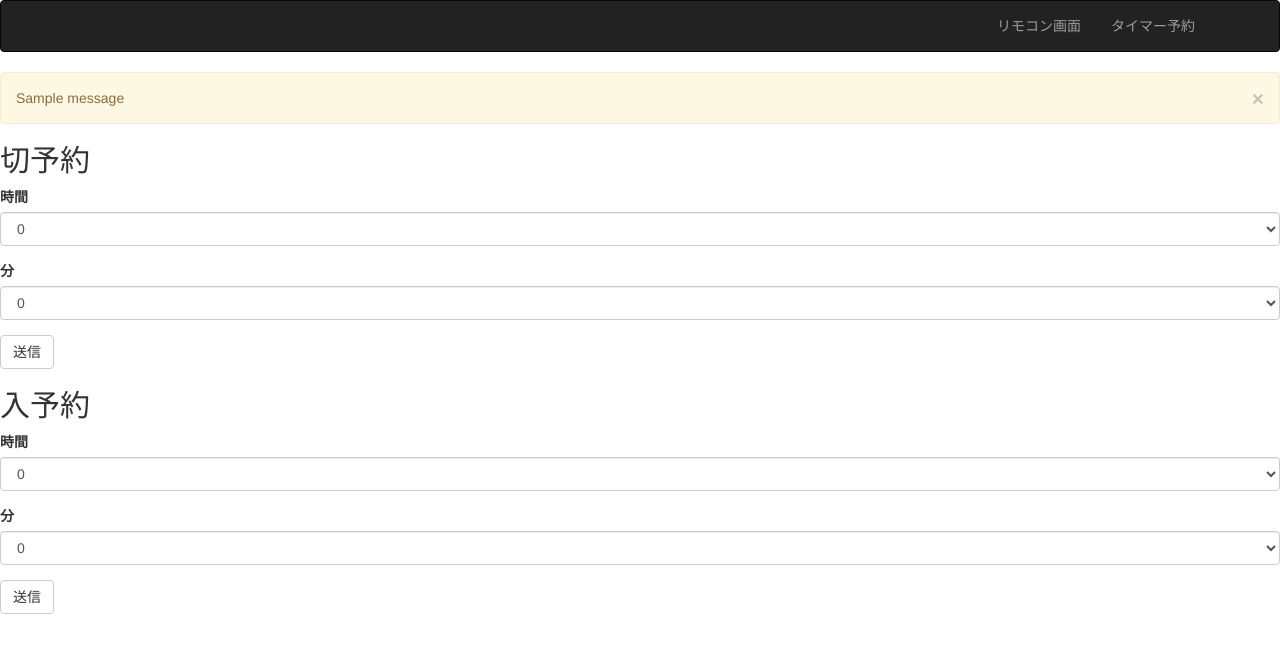
After one commit to momotaro98/raspberry_AC_controller, a Flask app: page /reservation in a window 1280 px wide. The commit adds this page. Shown: the top 653 px of the page. Run offline with Flask 2, Linux system fonts and the light colour scheme; one stand-in notice (Sample message) is shown; some libraries are stand-ins or nearby versions.

Commit message:
add reservation display. NEED TO add undo button and fix the UI

```diff
--- a/app.py
+++ b/app.py
@@ -4,7 +4,7 @@ from flask import Flask, render_template, request, redirect, url_for, flash
 from flask_bootstrap import Bootstrap
 
 from config import Config
-from model import ACState
+from model import ACState, ReserveOffTimeForm, ReserveOnTimeForm
 
 
 def create_app():
@@ -119,5 +119,26 @@ def modeWind(windMode):
     return render_template('index.html', state=jstate)
 
 
+@app.route('/reservation', methods=['POST', 'GET'])
+def reserve():
+    offForm = ReserveOffTimeForm()
+    onForm = ReserveOnTimeForm()
+    if offForm.validate_on_submit():
+        # 赤外線送信
+
+        # flash表示
+        offtext = "{h}時間{m}分後の切予約をしました".format(h=offForm.hour.data, m=offForm.minute.data)
+        flash(offtext)
+        return redirect(url_for('reserve'))
+    if onForm.validate_on_submit():
+        # 赤外線送信
+
+        # flash表示
+        ontext = "{h}時間{m}分後の入予約をしました".format(h=onForm.hour.data, m=onForm.minute.data)
+        flash(ontext)
+        return redirect(url_for('reserve'))
+    return render_template('reservation.html', offForm=offForm, onForm=onForm)
+
+
 if __name__ == "__main__":
     app.run(debug=True, host="0.0.0.0", port=5055)
--- a/model.py
+++ b/model.py
@@ -1,6 +1,9 @@
 import os
 import csv
 from datetime import datetime
+
+from flask.ext.wtf import Form
+from wtforms import SelectField, SubmitField
 
 from config import Config
 
@@ -172,3 +175,14 @@ class InfraredSignal:
 
         # 正常に送信できたとき
         return
+
+
+class ReserveOffTimeForm(Form):
+    hour = SelectField('時間', choices=[(str(i), str(i)) for i in range(0, 13)]) # 最大12時間
+    minute = SelectField('分', choices=[(str(0), str(0)), (str(30), str(30))])
+    submit = SubmitField('送信')
+
+class ReserveOnTimeForm(Form):
+    hour = SelectField('時間', choices=[(str(i), str(i)) for i in range(0, 13)]) # 最大12時間
+    minute = SelectField('分', choices=[(str(0), str(0)), (str(30), str(30))])
+    submit = SubmitField('送信')
--- a/static/css/default.css
+++ b/static/css/default.css
@@ -1,7 +1,7 @@
 a:hover {
     text-decoration: none;
 }
-#text {
+.text {
     clear: right;
     display: block;
     margin: 0 auto;
--- a/templates/index.html
+++ b/templates/index.html
@@ -8,7 +8,7 @@
 </div>
 {% endfor %}
 
-<div id="text">
+<div class="text">
     <h2>WEBリモコン</h2>
 </div>
 <div class="container">
--- a/templates/layout.html
+++ b/templates/layout.html
@@ -26,7 +26,7 @@
         <div class="navbar-collapse collapse">
             <ul class="nav navbar-nav navbar-right">
                 <li><a href="{{ url_for('index') }}">リモコン画面</a></li>
-                <li><a href="{{ url_for('index') }}">タイマー予約</a></li>
+                <li><a href="{{ url_for('reserve') }}">タイマー予約</a></li>
             </ul>
         </div>
     </div>
--- /dev/null
+++ b/templates/reservation.html
@@ -0,0 +1,23 @@
+{% extends "layout.html" %}
+{% import "bootstrap/wtf.html" as wtf %}
+
+{% block content %}
+
+{% for message in get_flashed_messages() %}
+<div class="alert alert-warning">
+    <button type="button" class="close" data-dismiss="alert">&times;</button>
+        {{ message }}
+</div>
+{% endfor %}
+
+<div class="text">
+    <h2>切予約</h2>
+</div>
+{{ wtf.quick_form(offForm) }}
+
+<div class="text">
+    <h2>入予約</h2>
+</div>
+{{ wtf.quick_form(onForm) }}
+
+{% endblock %}
```
